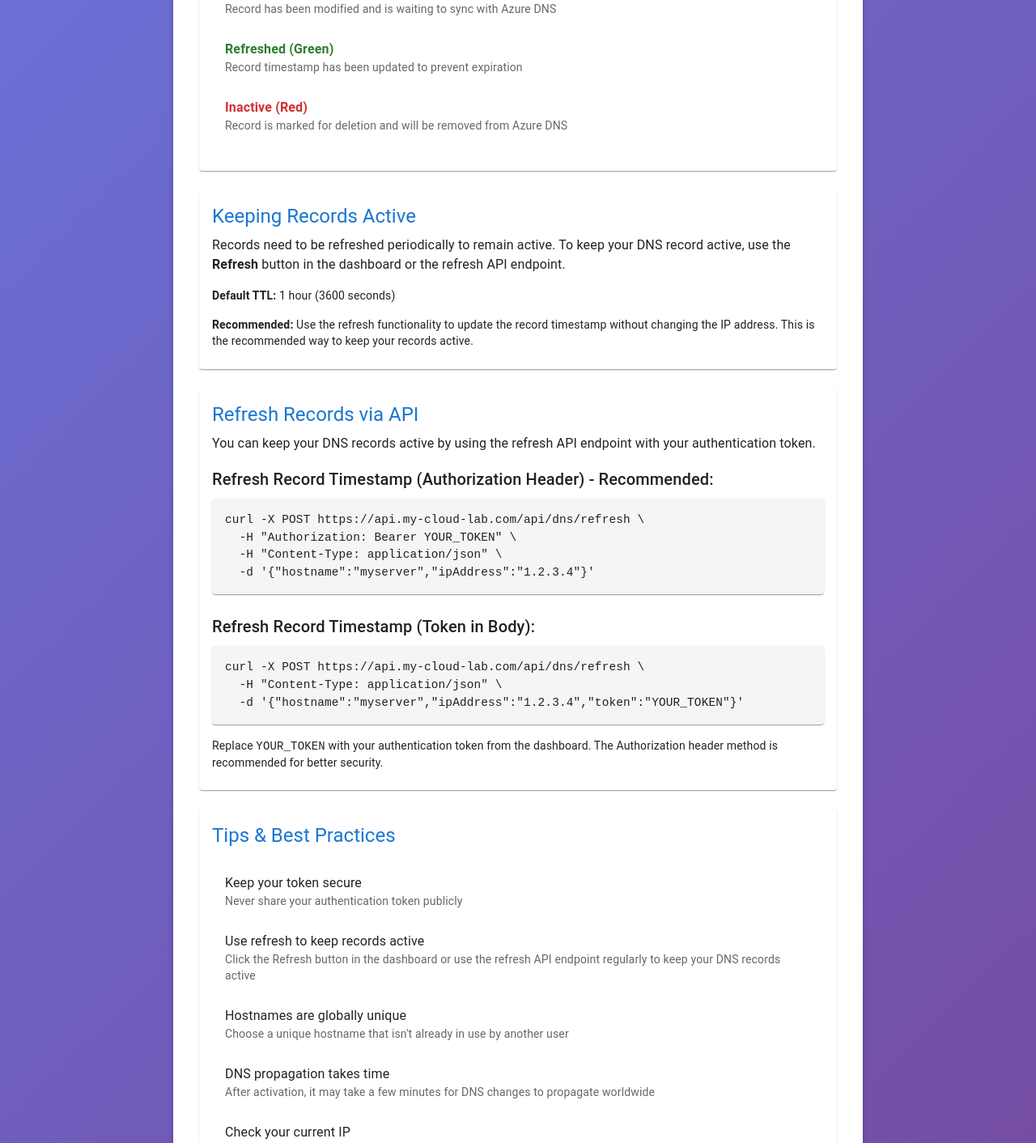
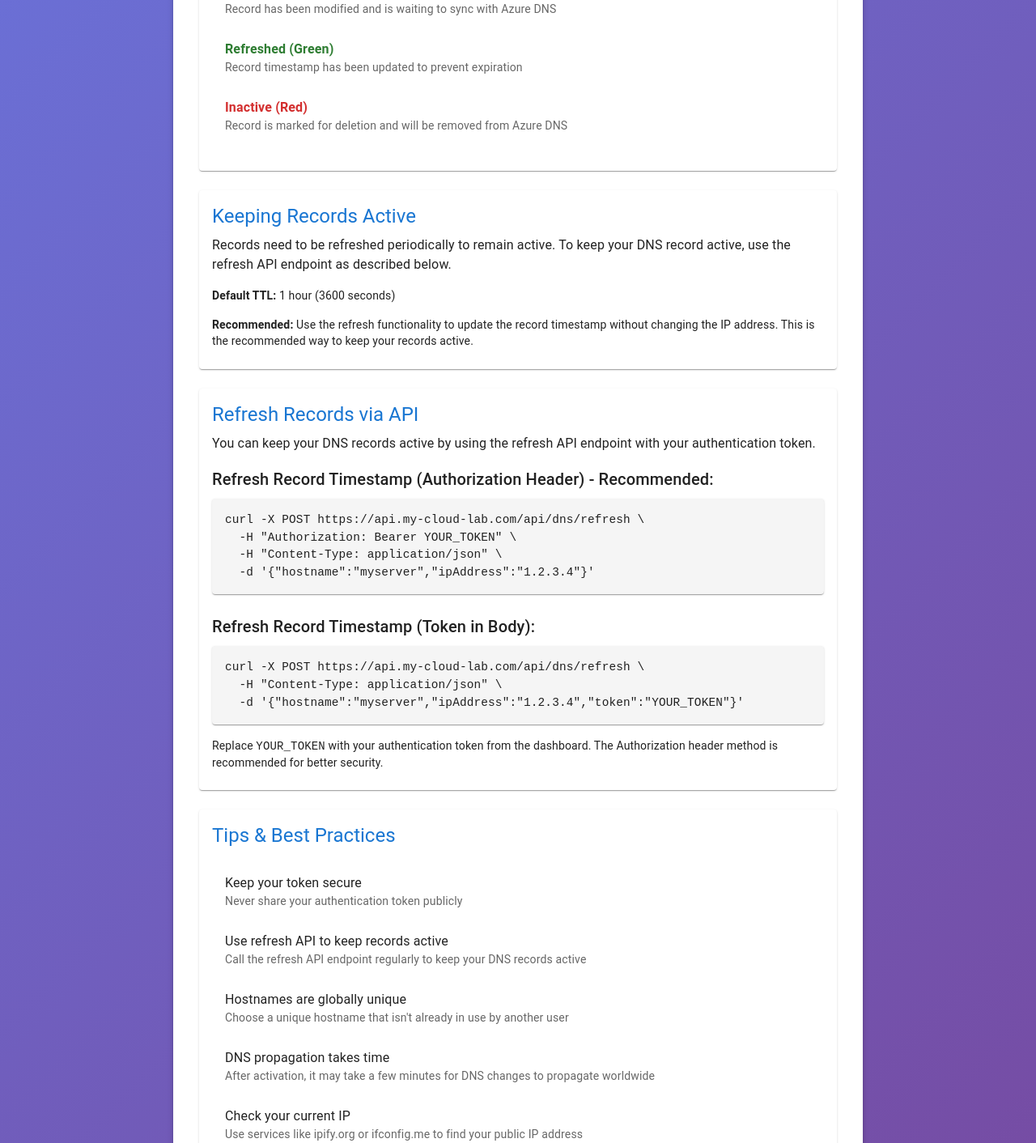
Before and after one commit to serbathome/ddns, a React (Vite) app in the folder frontend/: page /documentation in a window 1280 px wide. Shown: the part 1181-2593 px from the top of the page at 81% size. Built offline with nearby package versions, Linux system fonts and the light colour scheme; sample sign-in values are in the browser's storage.

Commit message:
Update documentation on DNS record refresh process for clarity and accuracy

```diff
--- a/frontend/src/pages/DocumentationPage.jsx
+++ b/frontend/src/pages/DocumentationPage.jsx
@@ -180,7 +180,7 @@ export default function DocumentationPage() {
               </Typography>
               <Typography variant="body1" paragraph>
                 Records need to be refreshed periodically to remain active. To keep your DNS record active,
-                use the <strong>Refresh</strong> button in the dashboard or the refresh API endpoint.
+                use the refresh API endpoint as described below.
               </Typography>
               <Typography variant="body2" paragraph>
                 <strong>Default TTL:</strong> 1 hour (3600 seconds)
@@ -242,8 +242,8 @@ export default function DocumentationPage() {
                 </ListItem>
                 <ListItem>
                   <ListItemText
-                    primary="Use refresh to keep records active"
-                    secondary="Click the Refresh button in the dashboard or use the refresh API endpoint regularly to keep your DNS records active"
+                    primary="Use refresh API to keep records active"
+                    secondary="Call the refresh API endpoint regularly to keep your DNS records active"
                   />
                 </ListItem>
                 <ListItem>
```
